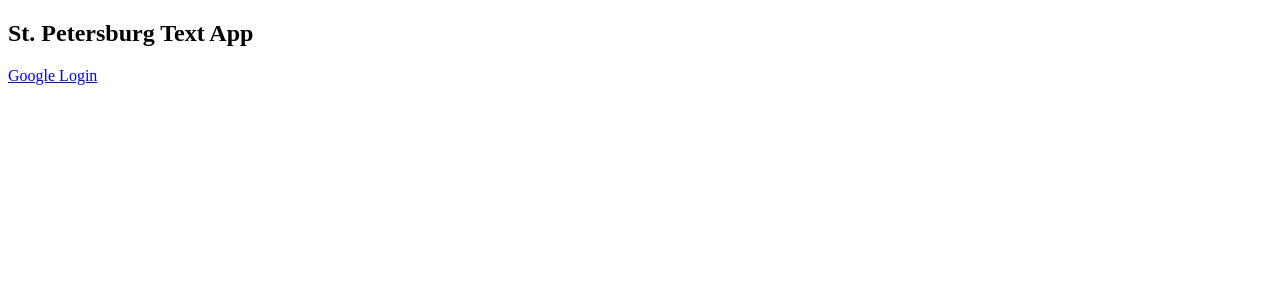
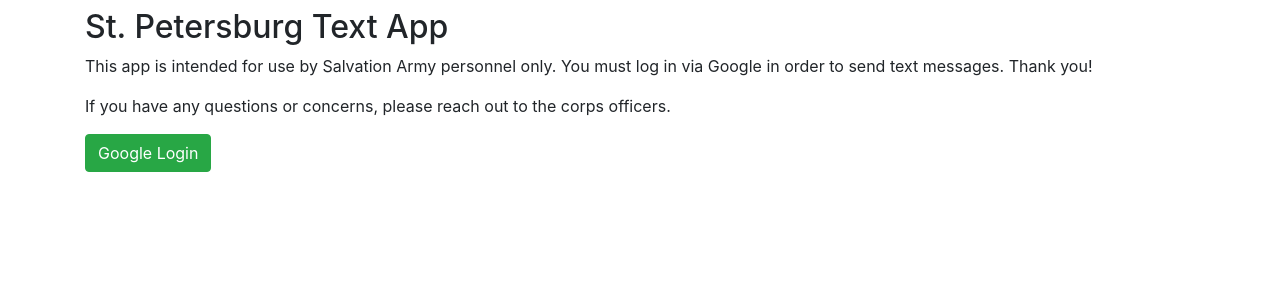
Before and after one commit to wpmjones/studtext, a Flask app: template templates/login.html in a window 1280 px wide. Shown: the top 300 px of the page. Run offline with Flask 2, Linux system fonts and the light colour scheme; the template is opened without the code that fills it, so the values that code supplies are empty; parts of the project's set-up code (start-up, migrations or seed data) failed here and were passed over.

Commit message:
first version (alpha)

```diff
--- a/app.py
+++ b/app.py
@@ -6,8 +6,7 @@
 from oauthlib.oauth2 import WebApplicationClient
 from wtforms import Form, TextAreaField, SelectField, validators
 from twilio.rest import Client
-from db import init_db_command
-from user import User
+from db import init_db_command, User, Receipients
 from config import settings
 
 # Flask Configuration
@@ -39,66 +38,157 @@
 def load_user(user_id):
     return User.get(user_id)
 
+
+# Get Google Provider
+def get_google_provider_cfg():
+    return requests.get(google_discovery_url).json()
+
+
 sid = settings['twilio']['sid']
 token = settings['twilio']['token']
 twilio = Client(sid, token)
 
-choices = [("staff", "Staff"),
-           ("students", "Students"),
+choices = [("students", "Students"),
+           ("staff", "Staff"),
            ("band", "Band"),
            ("songsters", "Songsters"),
-           ("tester", "Debug")
+           ("womens_bible", "Women's Bible Study"),
+           ("home_league", "Home League"),
+           ("testers", "Debug"),
            ]
 
 
 class HomePage:
     @app.route("/")
-    def index(self):
+    def index():
         if current_user.is_authenticated:
-            # redirect to send_msg
-            return (f"<p>Welcome {current_user.name} You're logged in!<br>"
-                    f"Email: {current_user.email}</p>"
-                    f"<div><img src='{current_user.profile_pic}'</img></div>"
-                    f"<a class='button' href='/logout'>Log out</a>")
+            # return (f"<p>Welcome {current_user.name} You're logged in!<br>"
+            #         f"Email: {current_user.email}</p>"
+            #         f"<div><img src='{current_user.profile_pic}'</img></div>"
+            #         f"<a class='btn btn-default' href='/logout' role='button'>Log out</a>")
+            return redirect(url_for("sendmsg"))
         else:
-            return "<h2>St. Petersburg Text App</h2><a class='button' href='/login'>Google Login</a>"
+            return render_template("login.html")
+
+    @app.route("/login")
+    def login():
+        # Find out what URL to hit for Google login
+        google_provider_cfg = get_google_provider_cfg()
+        authorization_endpoint = google_provider_cfg["authorization_endpoint"]
+
+        # Use library to construct the request for Google login and provide
+        # scopes that let you retrieve user's profile from Google
+        request_uri = client.prepare_request_uri(authorization_endpoint,
+                                                 redirect_uri=request.base_url + "/callback",
+                                                 scope=["openid", "email", "profile"],
+                                                 )
+        return redirect(request_uri)
+
+    @app.route("/login/callback")
+    def callback():
+        # Get authorization code Google sent back to you
+        code = request.args.get("code")
+        # Find out what URL to hit to get tokens that allow you to ask for
+        # things on behalf of a user
+        google_provider_cfg = get_google_provider_cfg()
+        token_endpoint = google_provider_cfg["token_endpoint"]
+        # Prepare and send a request to get tokens! Yay tokens!
+        token_url, headers, body = client.prepare_token_request(token_endpoint,
+                                                                authorization_response=request.url,
+                                                                redirect_url=request.base_url,
+                                                                code=code
+                                                                )
+        token_response = requests.post(token_url,
+                                       headers=headers,
+                                       data=body,
+                                       auth=(google_client_id, google_client_secret)
+                                       )
+
+        # Parse the tokens!
+        client.parse_request_body_response(json.dumps(token_response.json()))
+        # Now that you have tokens (yay) let's find and hit the URL
+        # from Google that gives you the user's profile information,
+        # including their Google profile image and email
+        userinfo_endpoint = google_provider_cfg["userinfo_endpoint"]
+        uri, headers, body = client.add_token(userinfo_endpoint)
+        userinfo_response = requests.get(uri, headers=headers, data=body)
+        # You want to make sure their email is verified.
+        # The user authenticated with Google, authorized your
+        # app, and now you've verified their email through Google!
+        if userinfo_response.json().get("email_verified"):
+            unique_id = userinfo_response.json()["sub"]
+            users_email = userinfo_response.json()["email"]
+            picture = userinfo_response.json()["picture"]
+            users_name = userinfo_response.json()["given_name"]
+        else:
+            return "User email not available or not verified by Google.", 400
+        # Create a user in your db with the information provided
+        # by Google
+        user = User(id_=unique_id,
+                    name=users_name,
+                    email=users_email,
+                    profile_pic=picture
+                    )
+        # Doesn't exist? Add it to the database.
+        if not User.get(unique_id):
+            User.create(unique_id, users_name, users_email, picture)
+        # Begin user session by logging the user in
+        login_user(user)
+        # Send user back to homepage
+        return redirect(url_for("sendmsg"))
+
+    @app.route("/logout")
+    @login_required
+    def logout():
+        logout_user()
+        return redirect(url_for("index"))
 
 
 def get_recipients(group):
     recipients = []
     phone_nums = []
-    with open("data/contacts.json") as f:
-        contacts = json.load(f)
-        for person in contacts:
-            if person[group]:
-                recipients.append(person['name'])
-                phone_nums.append(person['phone'])
+    groups = Receipients.columns()
+    element = groups.index(group)
+    full_list = Receipients.get()
+    for recipient in full_list:
+        if recipient[element]:
+            recipients.append(recipient[groups.index("name")])
+            phone_nums.append(recipient[groups.index("phone")])
     return recipients, phone_nums
+
 
 class HomeForm(Form):
     group = SelectField("Recipients:", choices=choices)
     msg = TextAreaField("Message:", validators=[validators.required()])
 
-    @app.route("/", methods=["GET", "POST"])
-    def send_msg():
-        form = HomeForm(request.form)
-        print(form.errors)
-        if request.method == "POST":
-            if form.validate():
-                group = request.form['group']
-                message = request.form['msg']
-                recipients, phone_nums = get_recipients(group)
-                for phone_num in phone_nums:
-                    twilio_msg = twilio.messages.create(to=phone_num,
-                                                        from_=settings['twilio']['phone_num'],
-                                                        body=message
-                                                        )
-                    print(twilio_msg)
-                flash(f"Message sent to: {', '.join(recipients)}")
-            else:
-                flash("Error: All form fields are required.")
-        return render_template("sendmsg.html", form=form)
+    @app.route("/sendmsg", methods=["GET", "POST"])
+    def sendmsg():
+        if current_user.is_authenticated:
+            form = HomeForm(request.form)
+            print(form.errors)
+            profile_pic = current_user.profile_pic
+            if request.method == "POST":
+                if form.validate():
+                    group = request.form['group']
+                    message = request.form['msg']
+                    recipients, phone_nums = get_recipients(group)
+                    # TODO move messages to separate function
+                    # TODO log message to database
+                    for phone_num in phone_nums:
+                        twilio_msg = twilio.messages.create(to=phone_num,
+                                                            from_=settings['twilio']['phone_num'],
+                                                            body=message
+                                                            )
+                        print(twilio_msg)
+                    flash(f"Message sent to: {', '.join(recipients)}")
+                else:
+                    flash("Error: All form fields are required.")
+            # TODO figure out how to set up options in sendmgs.html from Receipients.columns()
+            return render_template("sendmsg.html", form=form, profile_pic=profile_pic)
+        else:
+            return ("<h2>St. Petersburg Text App</h2>"
+                    "<a class='btn btn-default' href='/login' role='button'>Google Login</a>")
 
 
 if __name__ == "__main__":
-    app.run(debug=True)
+    app.run(debug=True, ssl_context="adhoc")
--- a/templates/login.html
+++ b/templates/login.html
@@ -2,10 +2,17 @@
 <html lang="en">
 <head>
     <meta charset="UTF-8">
-    <title>St Pete. Text Login</title>
+    <meta name="viewport" content="width=device-width, initial-scale=1.0">
+    <link href="static/bootstrap.min.css" rel="stylesheet" media="screen">
+    <title>St. Pete Texting App</title>
 </head>
 <body>
-    <h2>St. Petersburg Text App</h2>
-    <a class="button" href="/login">Google Login</a>
+    <div class="container mt-2">
+        <h2>St. Petersburg Text App</h2>
+        <p>This app is intended for use by Salvation Army personnel only.  You must log in via Google in order to send
+        text messages.  Thank you!</p>
+        <p>If you have any questions or concerns, please reach out to the corps officers.</p>
+        <a href="/login"><button class="btn btn-success" role="button">Google Login</button></a>
+    </div>
 </body>
 </html>
```
Also changed, not shown: db.py (+62 -0 lines), templates/sendmsg.html (+6 -3 lines), user.py (deleted, +0 -35 lines).
